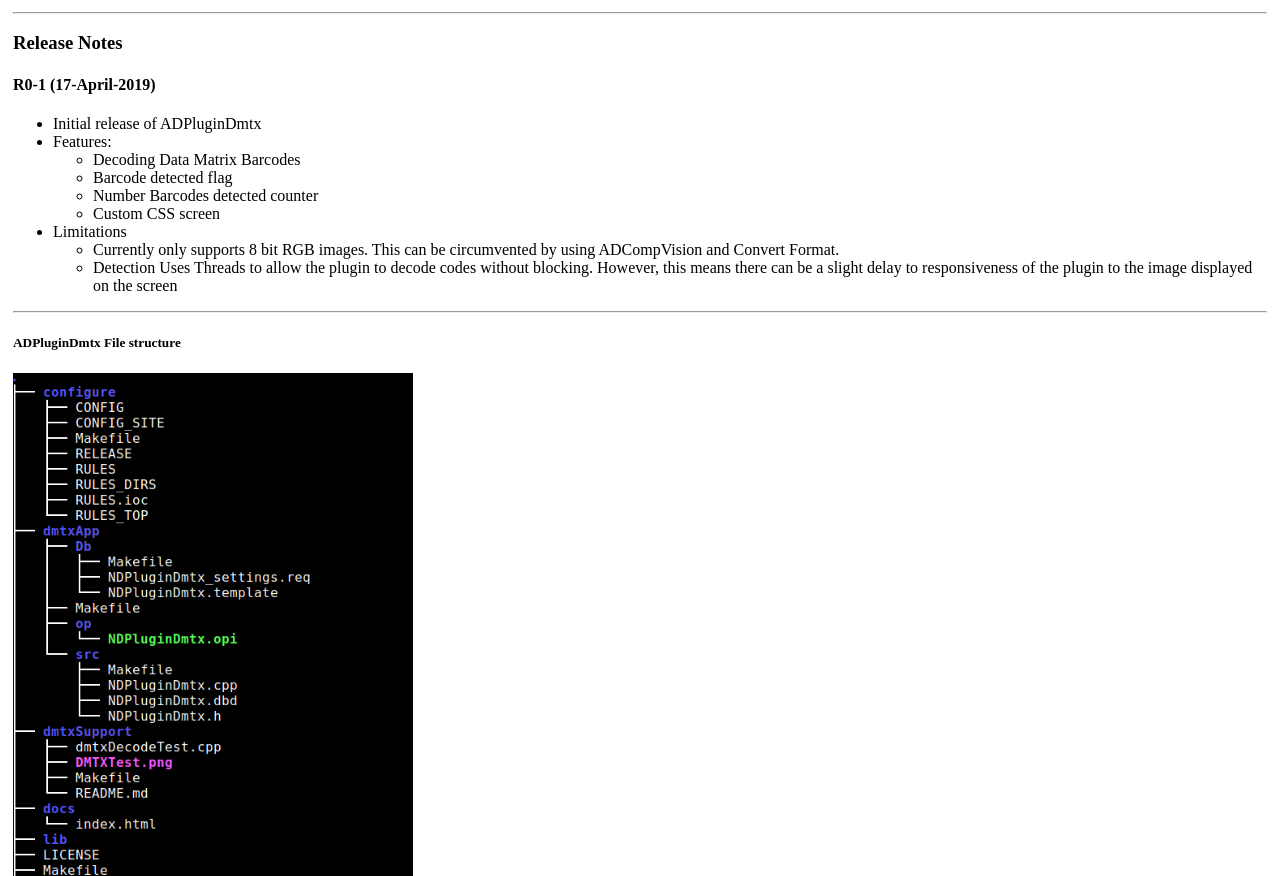
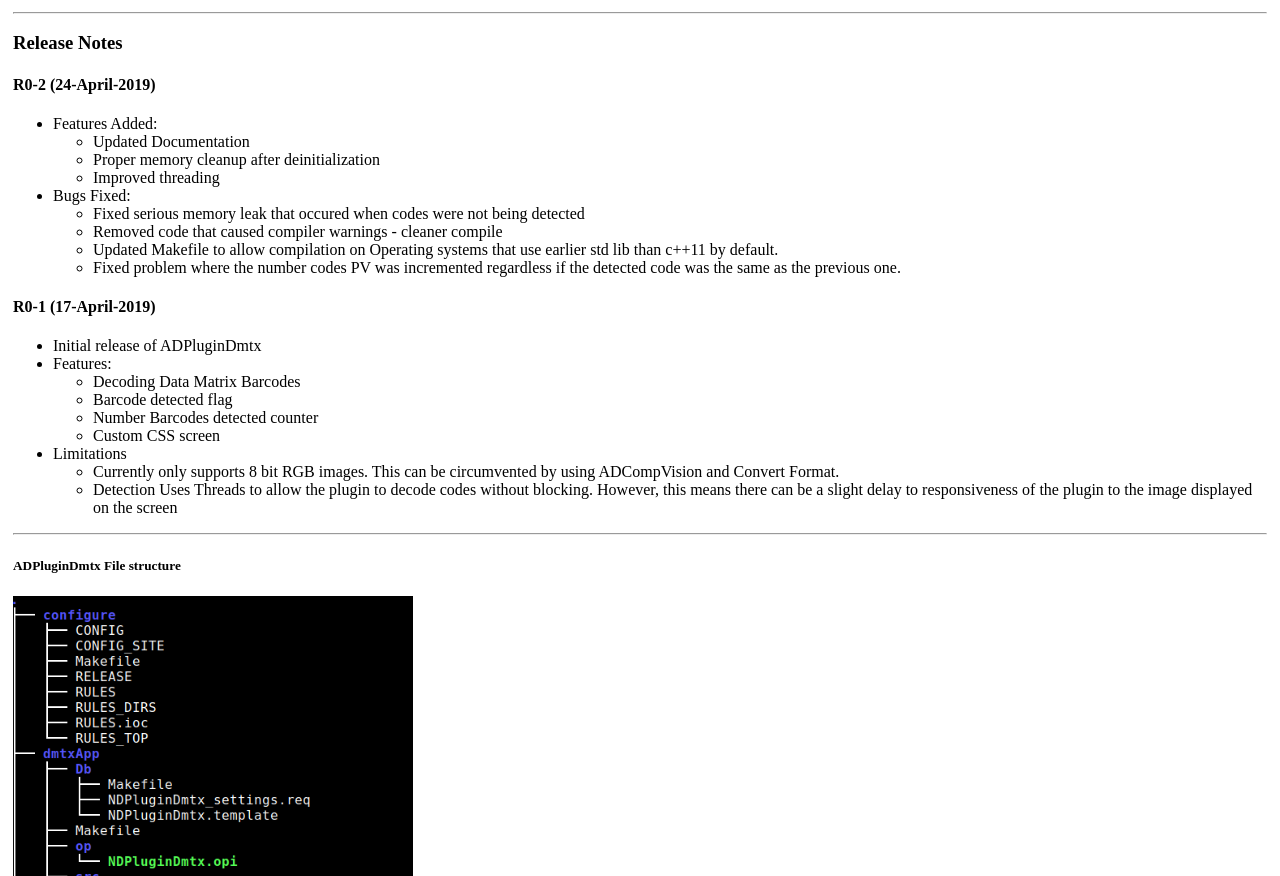
Before and after one commit to jwlodek/ADPluginDmtx, a plain HTML site: page docs/index.html in a window 1280 px wide. Shown: the part 1081-1957 px from the top of the page. Drawn offline with Linux system fonts and the light colour scheme.

Commit message:
update release file and docs for R0-2

```diff
--- a/docs/index.html
+++ b/docs/index.html
@@ -38,6 +38,22 @@ Alternatively, build it from <a href="https://github.com/dmtx/libdmtx">source</a
     <h3>Release Notes</h3>
     <!--RELEASE START-->
 
+<h4>R0-2 (24-April-2019)</h4>
+<ul>
+<li>Features Added:<ul>
+<li>Updated Documentation</li>
+<li>Proper memory cleanup after deinitialization</li>
+<li>Improved threading</li>
+</ul>
+</li>
+<li>Bugs Fixed:<ul>
+<li>Fixed serious memory leak that occured when codes were not being detected</li>
+<li>Removed code that caused compiler warnings - cleaner compile</li>
+<li>Updated Makefile to allow compilation on Operating systems that use earlier std lib than c++11 by default.</li>
+<li>Fixed problem where the number codes PV was incremented regardless if the detected code was the same as the previous one.</li>
+</ul>
+</li>
+</ul>
 <h4>R0-1 (17-April-2019)</h4>
 <ul>
 <li>Initial release of ADPluginDmtx</li>
```
Also changed, not shown: 1 other file.
